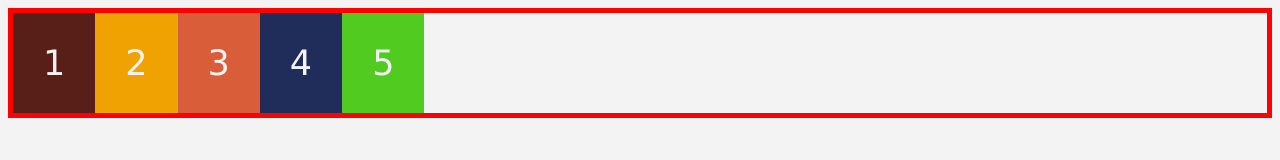
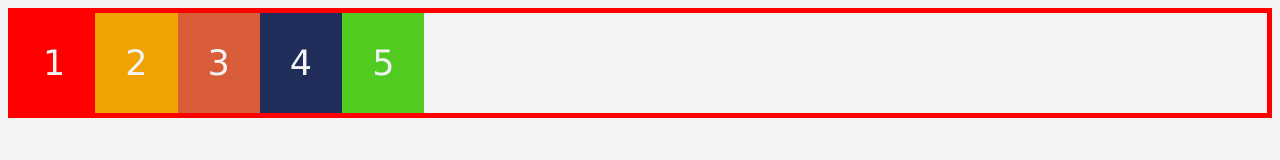
Before and after one commit to Strashil0/tea-station, a plain HTML site: page Index.html in a window 1280 px wide. Drawn offline with Linux system fonts and the light colour scheme.

Commit message:
first change

```diff
--- a/styles.css
+++ b/styles.css
@@ -12,7 +12,7 @@ body {
   color: #f3f3f3;
 }
 .box-1 {
-  background: #581f18;
+  background: red;
 }
 .box-2 {
   background: #f0a202;
```
